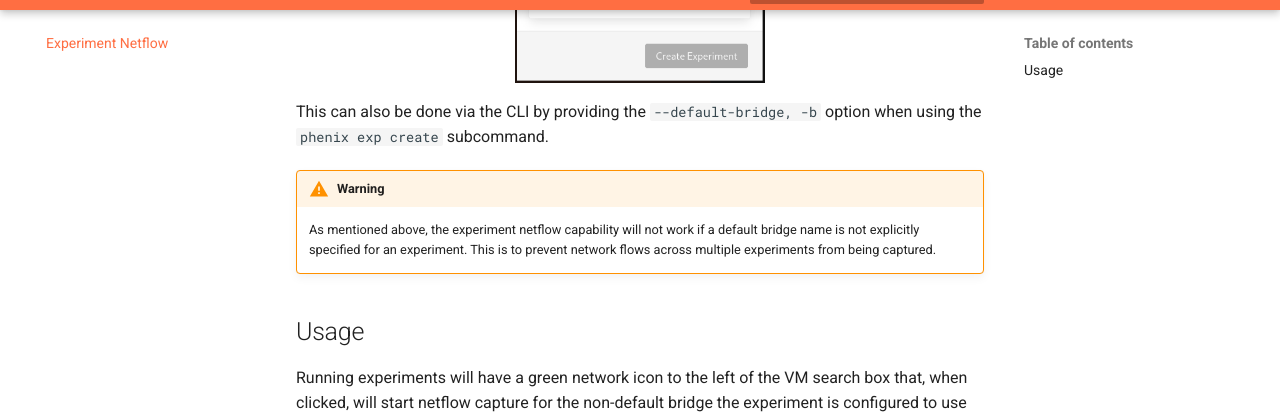
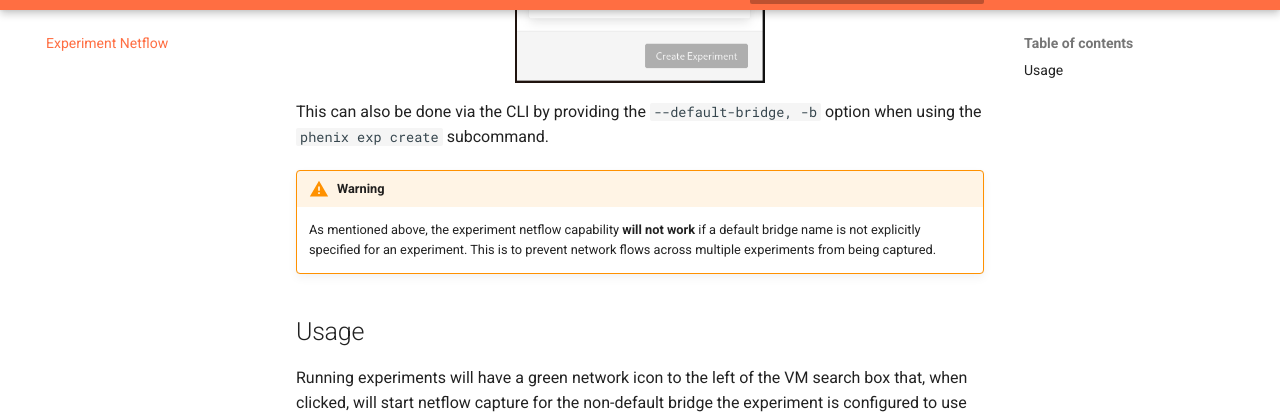
Before and after one commit to sandialabs/sceptre-phenix-docs, an MkDocs documentation site: the page built from docs/netflow.md, in a window 1280 px wide and 900 px high, scrolled down 799 px. Shown: the part 38-452 px from the top of the window. Built offline with MkDocs 1.6.1 and Material for MkDocs 9.7.7, drawn with Linux system fonts in a browser that asks for light colours; comment, search, counter and statistics services are not loaded; the version menu is left out.

```diff
--- a/docs/netflow.md
+++ b/docs/netflow.md
@@ -18,7 +18,7 @@ This can also be done via the CLI by providing the `--default-bridge, -b` option
 when using the `phenix exp create` subcommand.
 
 !!! warning
-    As mentioned above, the experiment netflow capability will not work if a
+    As mentioned above, the experiment netflow capability **will not work** if a
     default bridge name is not explicitly specified for an experiment. This is
     to prevent network flows across multiple experiments from being captured.
 
```
